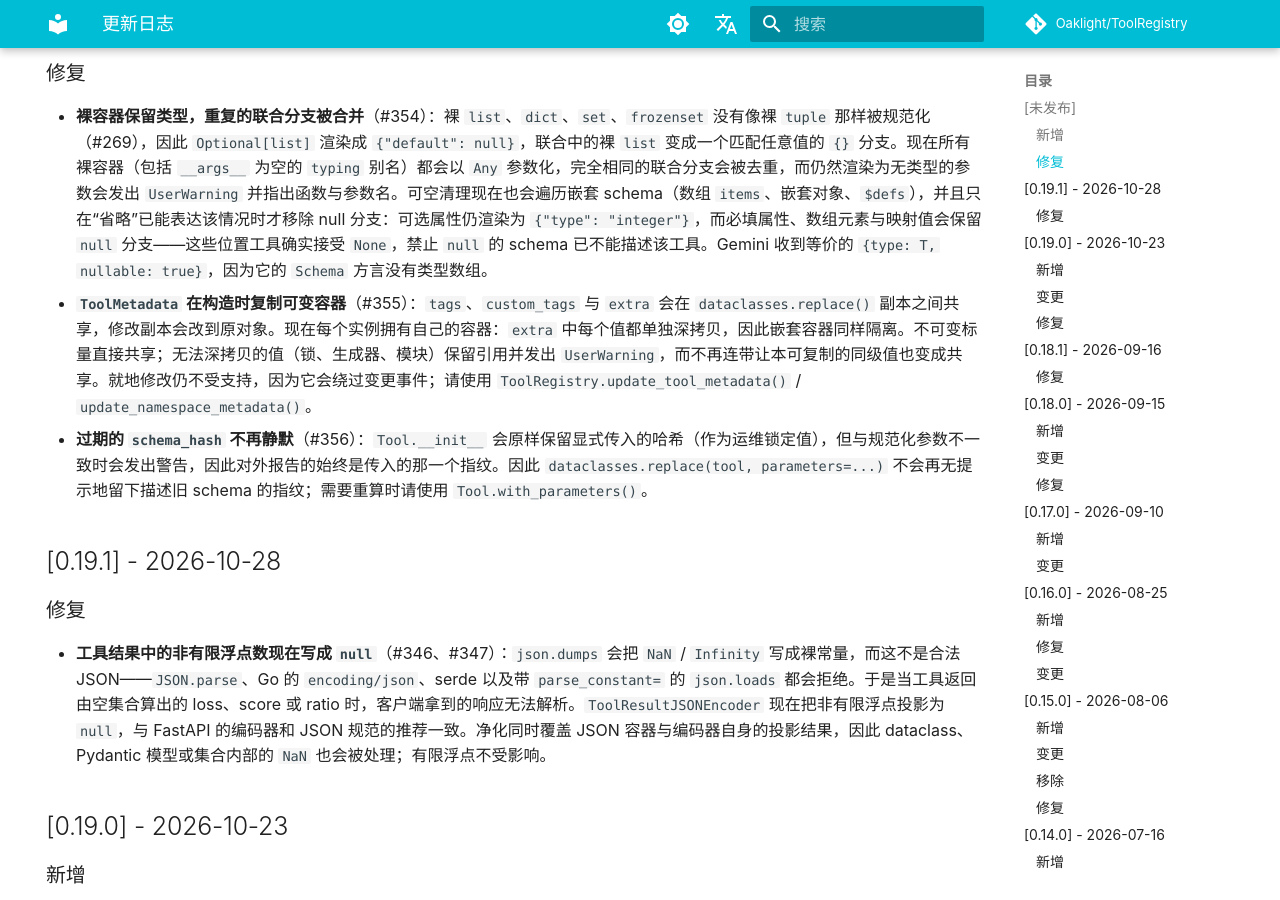
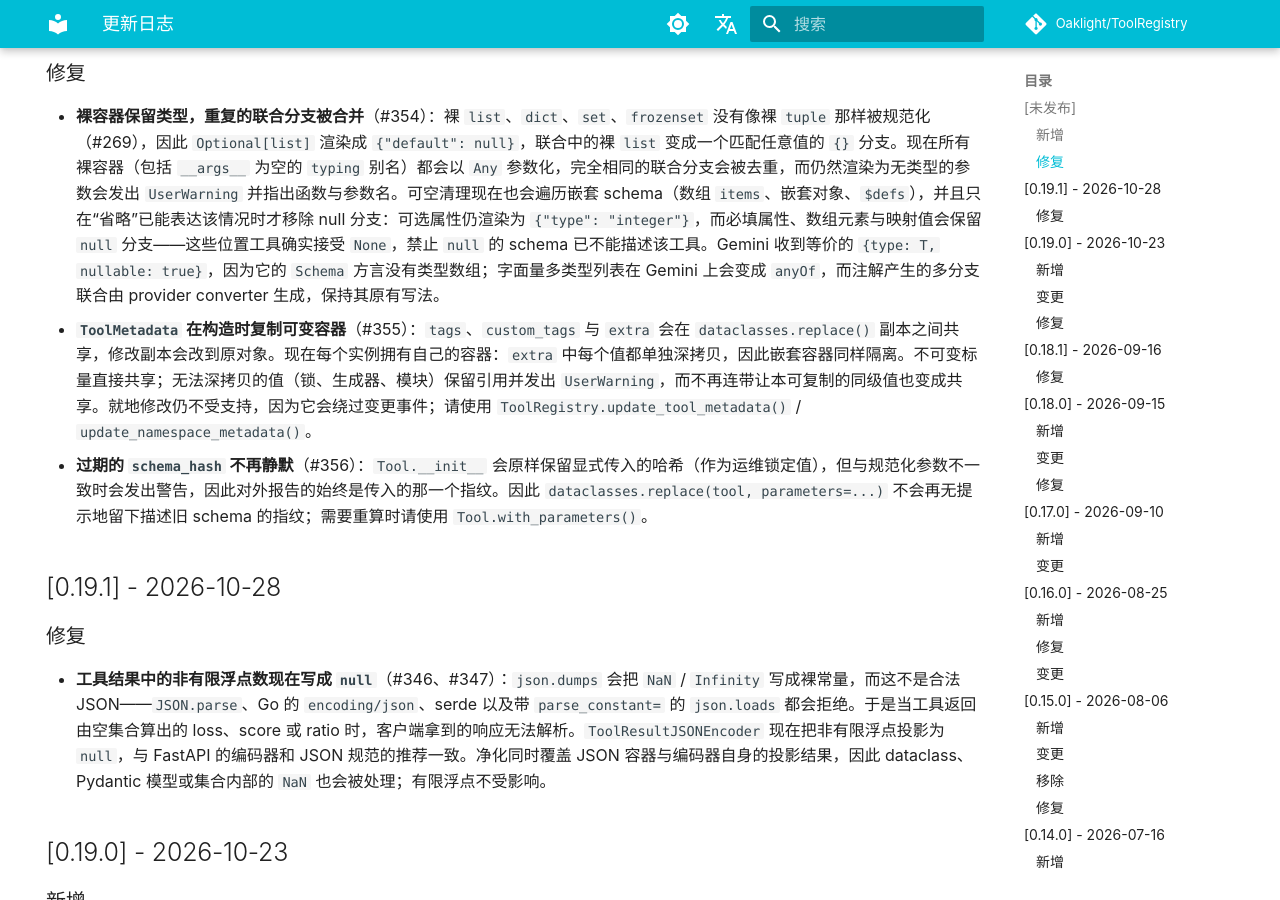
Before and after one commit to Oaklight/ToolRegistry, an MkDocs documentation site: the page built from docs/changelog.md, in a window 1280 px wide and 900 px high, scrolled down 644 px. Built offline with MkDocs 1.6.1 and Material for MkDocs 9.7.7, drawn with Linux system fonts in a browser that asks for light colours; some web fonts are replaced; comment, search, counter and statistics services are not loaded.

Commit message:
docs(changelog): 明确 Gemini 类型列表的适用范围

```diff
--- a/docs/changelog.md
+++ b/docs/changelog.md
@@ -23,7 +23,7 @@
 
 ### 修复
 
-- **裸容器保留类型，重复的联合分支被合并**（#354）：裸 `list`、`dict`、`set`、`frozenset` 没有像裸 `tuple` 那样被规范化（#269），因此 `Optional[list]` 渲染成 `{"default": null}`，联合中的裸 `list` 变成一个匹配任意值的 `{}` 分支。现在所有裸容器（包括 `__args__` 为空的 `typing` 别名）都会以 `Any` 参数化，完全相同的联合分支会被去重，而仍然渲染为无类型的参数会发出 `UserWarning` 并指出函数与参数名。可空清理现在也会遍历嵌套 schema（数组 `items`、嵌套对象、`$defs`），并且只在“省略”已能表达该情况时才移除 null 分支：可选属性仍渲染为 `{"type": "integer"}`，而必填属性、数组元素与映射值会保留 `null` 分支——这些位置工具确实接受 `None`，禁止 `null` 的 schema 已不能描述该工具。Gemini 收到等价的 `{type: T, nullable: true}`，因为它的 `Schema` 方言没有类型数组。
+- **裸容器保留类型，重复的联合分支被合并**（#354）：裸 `list`、`dict`、`set`、`frozenset` 没有像裸 `tuple` 那样被规范化（#269），因此 `Optional[list]` 渲染成 `{"default": null}`，联合中的裸 `list` 变成一个匹配任意值的 `{}` 分支。现在所有裸容器（包括 `__args__` 为空的 `typing` 别名）都会以 `Any` 参数化，完全相同的联合分支会被去重，而仍然渲染为无类型的参数会发出 `UserWarning` 并指出函数与参数名。可空清理现在也会遍历嵌套 schema（数组 `items`、嵌套对象、`$defs`），并且只在“省略”已能表达该情况时才移除 null 分支：可选属性仍渲染为 `{"type": "integer"}`，而必填属性、数组元素与映射值会保留 `null` 分支——这些位置工具确实接受 `None`，禁止 `null` 的 schema 已不能描述该工具。Gemini 收到等价的 `{type: T, nullable: true}`，因为它的 `Schema` 方言没有类型数组；字面量多类型列表在 Gemini 上会变成 `anyOf`，而注解产生的多分支联合由 provider converter 生成，保持其原有写法。
 - **`ToolMetadata` 在构造时复制可变容器**（#355）：`tags`、`custom_tags` 与 `extra` 会在 `dataclasses.replace()` 副本之间共享，修改副本会改到原对象。现在每个实例拥有自己的容器：`extra` 中每个值都单独深拷贝，因此嵌套容器同样隔离。不可变标量直接共享；无法深拷贝的值（锁、生成器、模块）保留引用并发出 `UserWarning`，而不再连带让本可复制的同级值也变成共享。就地修改仍不受支持，因为它会绕过变更事件；请使用 `ToolRegistry.update_tool_metadata()` / `update_namespace_metadata()`。
 - **过期的 `schema_hash` 不再静默**（#356）：`Tool.__init__` 会原样保留显式传入的哈希（作为运维锁定值），但与规范化参数不一致时会发出警告，因此对外报告的始终是传入的那一个指纹。因此 `dataclasses.replace(tool, parameters=...)` 不会再无提示地留下描述旧 schema 的指纹；需要重算时请使用 `Tool.with_parameters()`。
 
```
